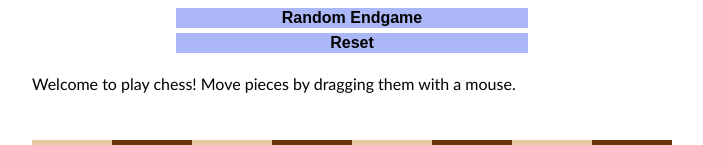
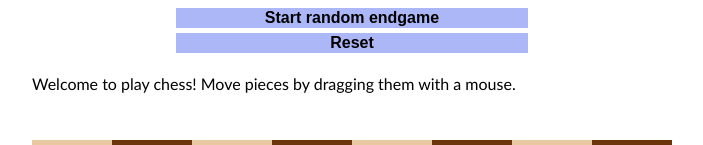
Before and after one commit to otson/Chess, an Angular app: page / in a window 1280 px wide. Shown: the top 145 px of the page, without its empty margins (288-991 px from the left). Built offline with nearby package versions, Linux system fonts and the light colour scheme.

Commit message:
update button text

```diff
--- a/src/app/buttons/buttons.component.html
+++ b/src/app/buttons/buttons.component.html
@@ -1,4 +1,4 @@
 <div class="container">
-  <button class="btn" (click)="chessService.startRandomEndGame()">Random Endgame</button>
+  <button class="btn" (click)="chessService.startRandomEndGame()">Start random endgame</button>
   <button class="btn" (click)="chessService.reset()">Reset</button>
 </div>
```
